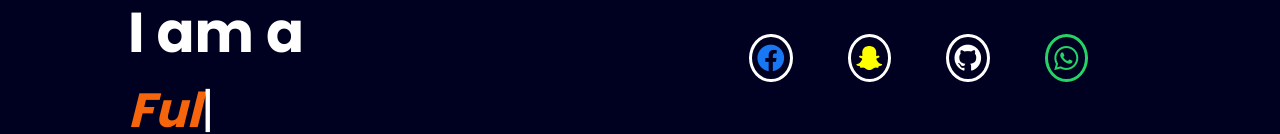
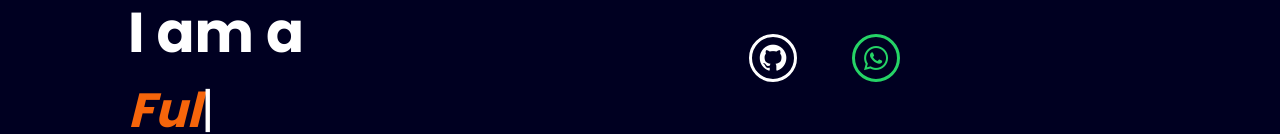
Before and after one commit to AyushAgarwaal/AyushPortfolio, a plain HTML site: page index.html in a window 1280 px wide. Shown: the part 369-503 px from the top of the page. Drawn offline with nearby package versions, Linux system fonts and the light colour scheme; a web font is replaced by a local one.

Commit message:
Update index.html

```diff
--- a/index.html
+++ b/index.html
@@ -73,10 +73,7 @@
 
 
                 <div class="socialMedia">
-                    <a href="https://www.facebook.com/profile.php?id=100035905262683"><i class='bx bxl-facebook-circle'
-                            style="color: #1877f2;border-color:#1877f2;"></i></a>
-                    <a href="https://www.snapchat.com/add/ayush.agarwaal"><i class='bx bxl-snapchat'
-                            style="color:yellow;border-color:yellow "></i></a>
+
                     <a href="https://github.com/AyushAgarwaal"><i class='bx bxl-github' style="color:white"></i></a>
                     <a href="https://wa.me/+919415135826" style="color: #25D366;border-color:#25D366"><i
                             class='bx bxl-whatsapp'></i></a>
```
